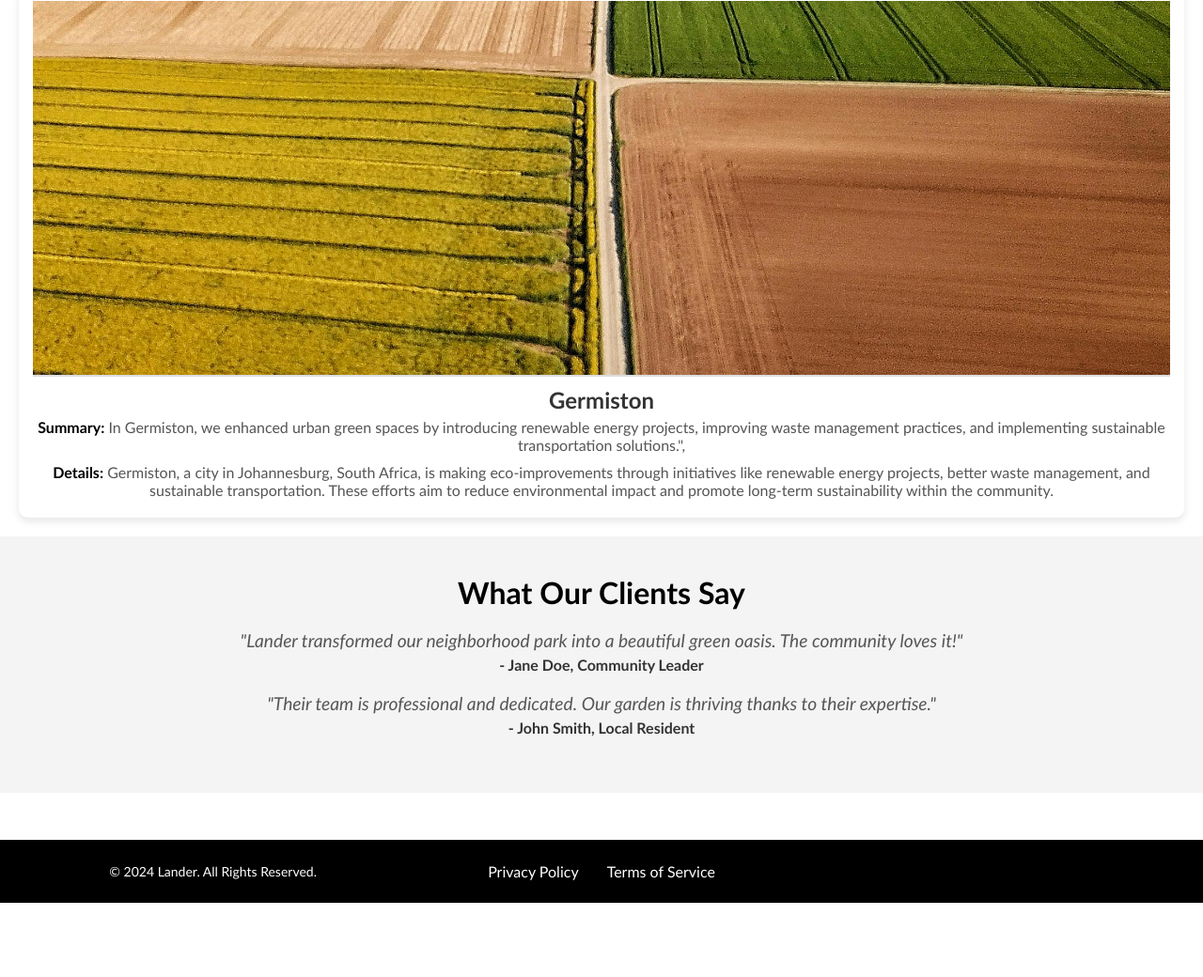
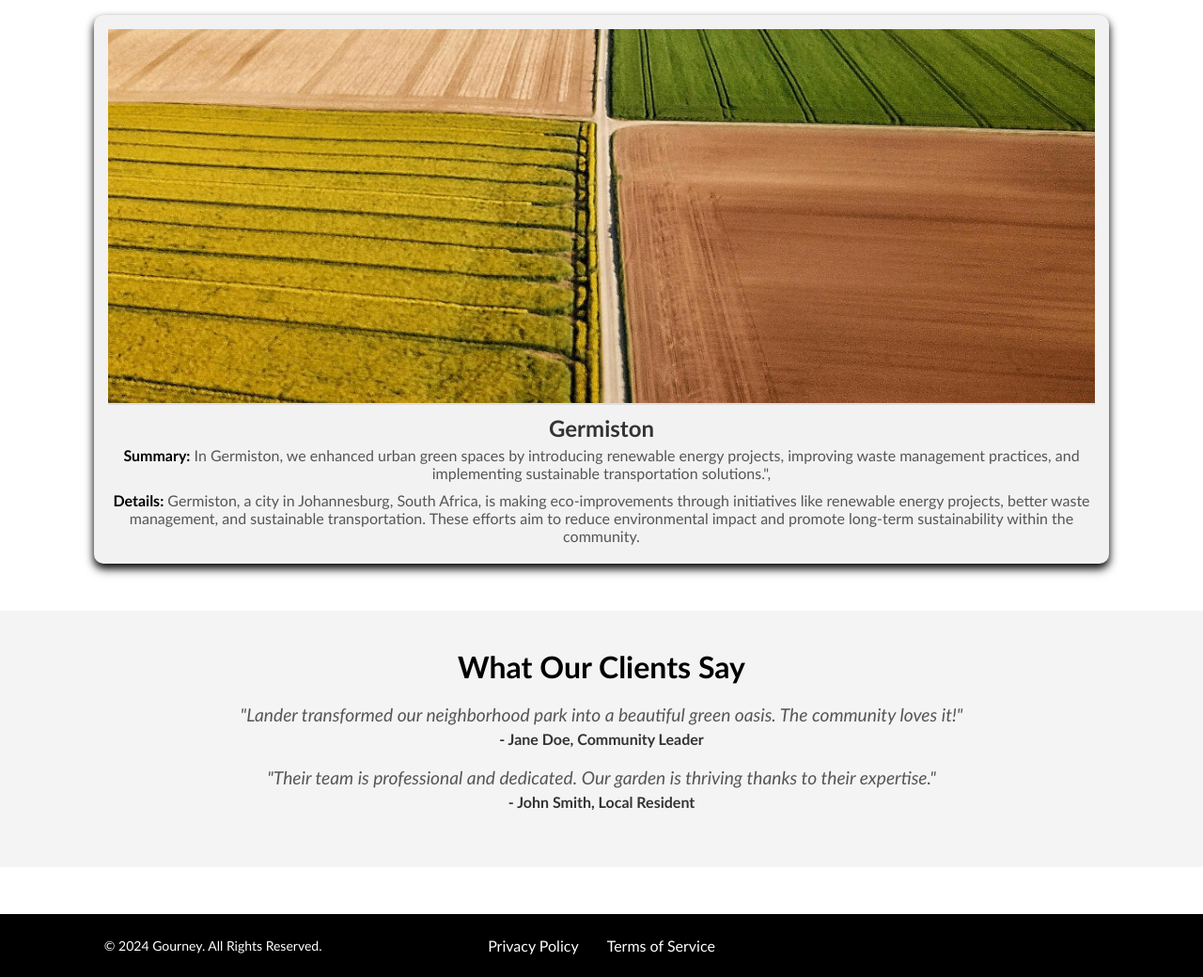
Before and after one commit to driticore/lander, a plain HTML site: page index.html in a window 1280 px wide. Shown: the part 756-1796 px from the top of the page at 94% size. Before the commit the page ends 1717 px from the top, so only its background shows below. Drawn offline with Linux system fonts and the light colour scheme.

Commit message:
First Commit

```diff
--- a/index.html
+++ b/index.html
@@ -90,7 +90,7 @@
     <footer class="footer">
         <div class="footer-container">
             <div class="footer-left">
-                <p>&copy; 2024 Lander. All Rights Reserved.</p>
+                <p>&copy; 2024 Gourney. All Rights Reserved.</p>
             </div>
             <div class="footer-center">
                 <ul class="footer-links">
--- a/styles/styles.css
+++ b/styles/styles.css
@@ -290,13 +290,16 @@ textarea {
 .projectItem {
     display: flex;
     flex-direction: column;
-    margin: 20px;
+    margin-top: 50px;
+    margin-bottom: 50px;
+    margin-inline: 100px;
     text-align: center;
     border-radius: 10px;
     overflow: hidden;
+    filter: drop-shadow(0 5px 5px);
     box-shadow: 0 4px 8px rgba(0, 0, 0, 0.1);
     padding: 15px;
-    background-color: #fff;
+    background-color: #f2f2f2;
 }
 
 .projectItem img {
```
Also changed, not shown: about.html (+1 -1 lines), contact.html (+1 -1 lines), projects.html (+1 -1 lines), services.html (+1 -1 lines).
